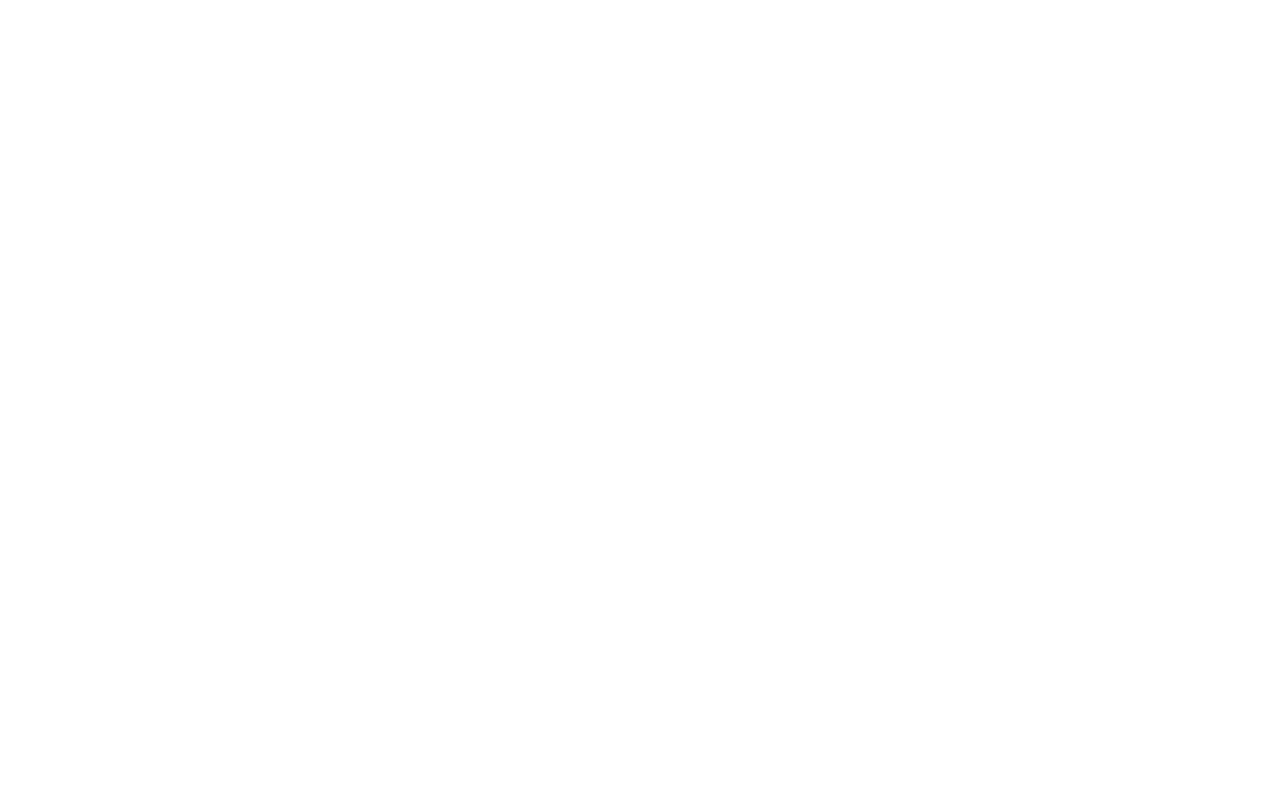
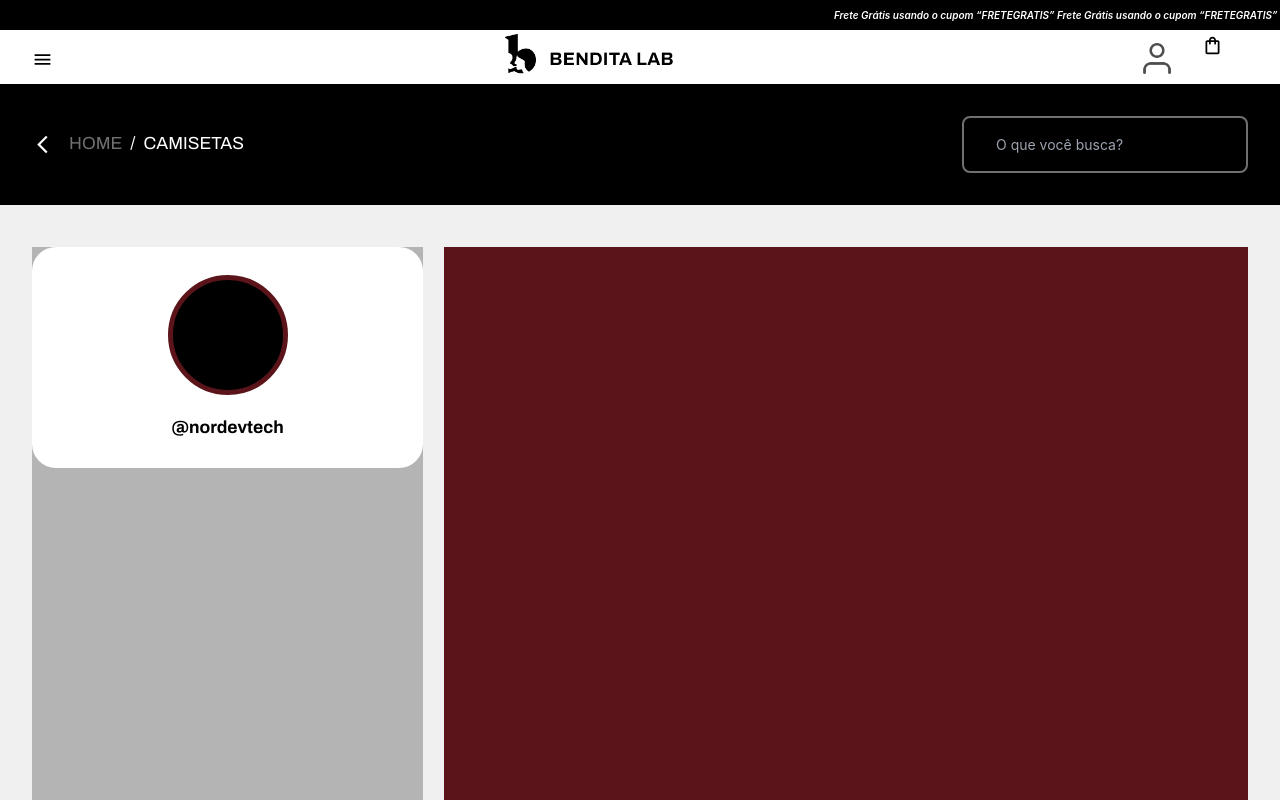
Before and after one commit to rafaellbecom/benditalab, a React (Create React App) app: page /myaccount in a window 1280 px wide. Before the commit this address had no page. Shown: the top 800 px of the page. Built offline with nearby package versions, Linux system fonts and the light colour scheme.

Commit message:
:sparkles: Página minha conta, início do desenvolvimento da página de minha conta

```diff
--- /dev/null
+++ b/src/components/MyAccount/Perfil.tsx
@@ -0,0 +1,16 @@
+export function Perfil(){
+    return(
+        <div className="perfil bg-white w-full p-8 rounded-[24px]">
+            <div className="infosPerfil flex flex-col items-center gap-6">
+                <div className="imagePerfil w-[120px] h-[120px] bg-black rounded-[100px] border-solid border-[5px] border-purple"></div>
+                <span className="nomePerfil font-sans font-bold text-xl">@nordevtech</span>
+            </div>
+
+            <nav>
+                <ul>
+
+                </ul>
+            </nav>
+        </div>
+    )
+}
--- /dev/null
+++ b/src/pages/MyAccount.tsx
@@ -0,0 +1,27 @@
+import { Header } from "../components/Header/Header";
+import { Breadcrumbs } from "../components/Breadcrumbs";
+import { Footer } from "../components/Footer";
+import { Perfil } from "../components/MyAccount/Perfil";
+
+export function MyAccount(){
+    return(
+        <div className="main">
+           <Header></Header>
+           <Breadcrumbs></Breadcrumbs>
+           <div className="myaccount bg-[#f0f0f0]">
+                <div className="container py-12">
+                    <div className="grid grid-cols-6 gap-6">
+                        <div className="col-span-2 bg-blackmedium h-[100vh]">
+                            <Perfil></Perfil>
+                        </div>
+
+                        <div className="col-span-4 bg-purple h-[100vh]">
+
+                        </div>
+                    </div>
+                </div>
+           </div>
+           <Footer></Footer>
+        </div>
+    )
+}
--- a/src/routes/RoutesBase.tsx
+++ b/src/routes/RoutesBase.tsx
@@ -6,7 +6,8 @@
 import { Vestuario } from '../pages/Vestuario';
 import { Tabacaria } from '../pages/Tabacaria';
 import { SingleProduct } from '../pages/SingleProduct';
-import { Checkout } from '../pages/Checkout'
+import { Checkout } from '../pages/Checkout';
+import { MyAccount } from '../pages/MyAccount';
 
 export const RoutesBase = () => {
     return(
@@ -20,6 +21,7 @@
              <Route path="/shop/tabacaria" element={<Tabacaria/>}/>
              <Route path="/shop/product" element={<SingleProduct/>}/>
              <Route path="/checkout" element={<Checkout/>}/>
+             <Route path="/myaccount" element={<MyAccount/>}/>
          </Routes>
       </BrowserRouter>
     )
```
